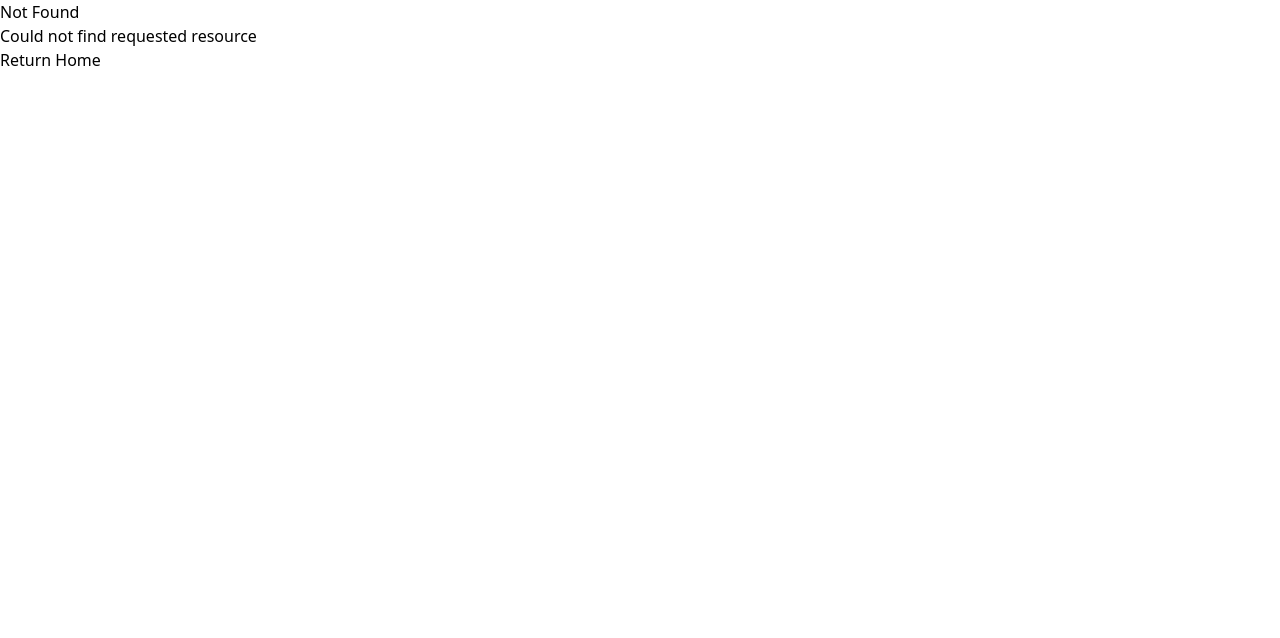
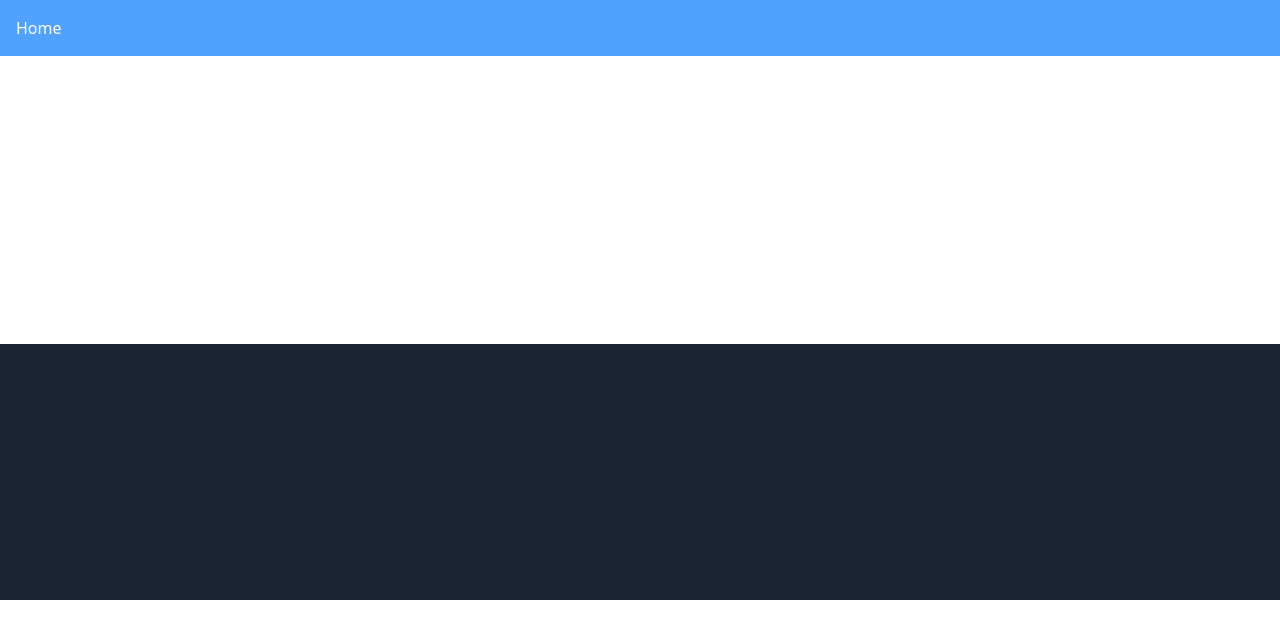
Before and after one commit to PonceGL/real-state, a Next.js app: page /components in a window 1280 px wide. Before the commit this address had no page. Shown: the top 638 px of the page. Built offline with nearby package versions, Linux system fonts and the light colour scheme.

Commit message:
feat(layout): add DevLayout component with font integration and header navigation

```diff
--- /dev/null
+++ b/src/app/(dev)/components/page.tsx
@@ -0,0 +1,16 @@
+import { Wrapper } from "@/components/wrapper";
+
+export default function ComponentsPage() {
+
+    return (
+        <main className="flex flex-col gap-[32px] row-start-2 items-center sm:items-start">
+          <Wrapper>
+            <div />
+          </Wrapper>
+          <Wrapper isDarkBackground>
+            <div />
+          </Wrapper>
+        </main>
+      );
+
+}
--- /dev/null
+++ b/src/app/(dev)/layout.tsx
@@ -0,0 +1,34 @@
+import { Geist, Geist_Mono } from "next/font/google";
+import Link from "next/link";
+
+
+const geistSans = Geist({
+  variable: "--font-geist-sans",
+  subsets: ["latin"],
+});
+
+const geistMono = Geist_Mono({
+  variable: "--font-geist-mono",
+  subsets: ["latin"],
+});
+
+
+export default function DevLayout({
+  children,
+}: Readonly<{
+  children: React.ReactNode;
+}>) {
+
+  return (
+    <html lang="es-MX">
+      <body
+        className={`${geistSans.variable} ${geistMono.variable} antialiased`}
+      >
+        <header className="w-full p-4 bg-blue-400 text-white">
+          <Link href="/">Home</Link>
+        </header>
+        {children}
+      </body>
+    </html>
+  );
+}
--- a/src/app/(public)/page.tsx
+++ b/src/app/(public)/page.tsx
@@ -1,4 +1,3 @@
-import { Wrapper } from "@/components/wrapper";
 import { defaultMetadata } from "@/config/site";
 
 export const metadata = defaultMetadata;
@@ -8,12 +7,6 @@ export default function Home() {
     <main className="flex flex-col gap-[32px] row-start-2 items-center sm:items-start">
       <h1>Bienvenido a Next.js!</h1>
       <p>Página de inicio para a app.</p>
-      <Wrapper>
-        <div />
-      </Wrapper>
-      <Wrapper isDarkBackground>
-        <div />
-      </Wrapper>
     </main>
   );
 }
```
